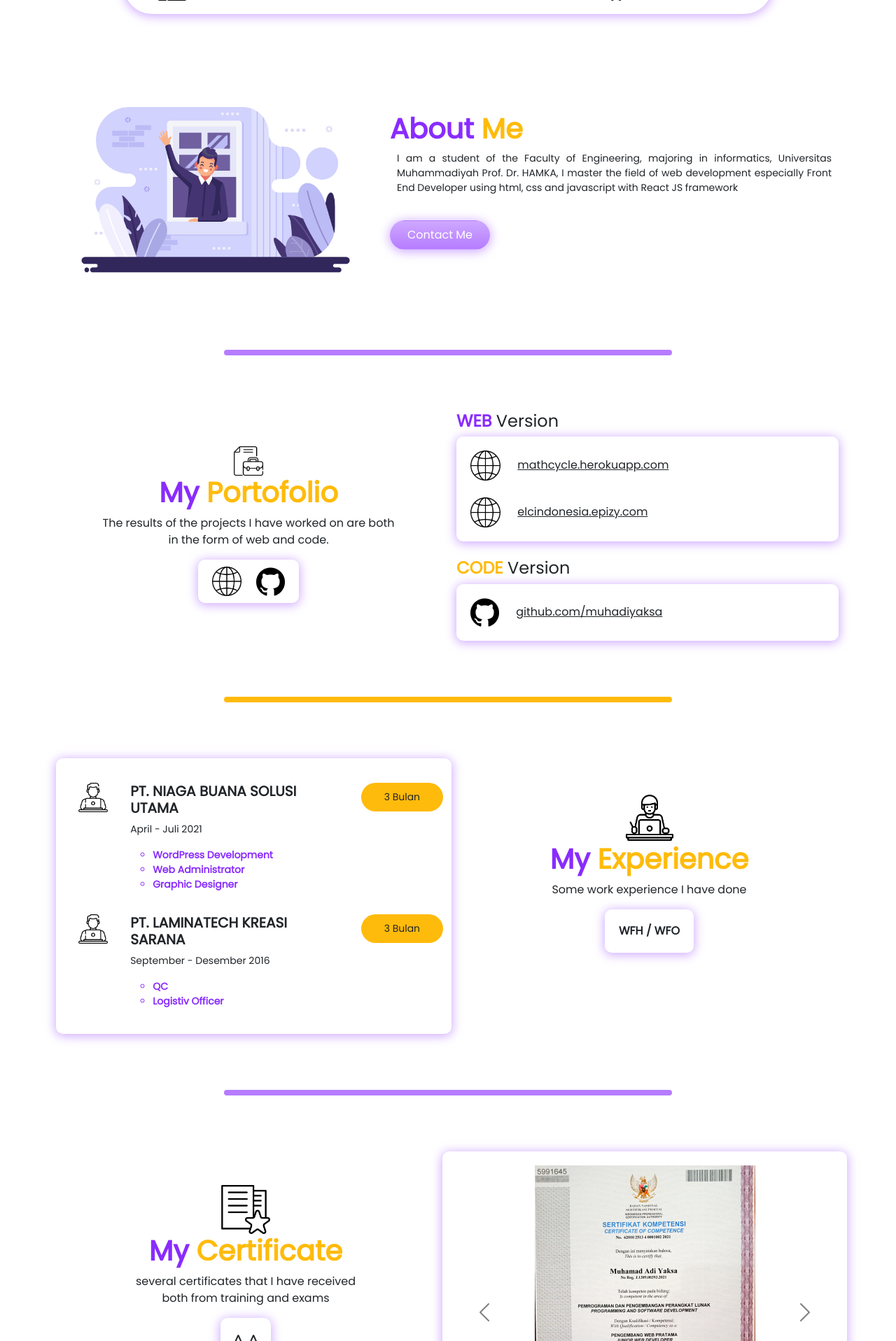
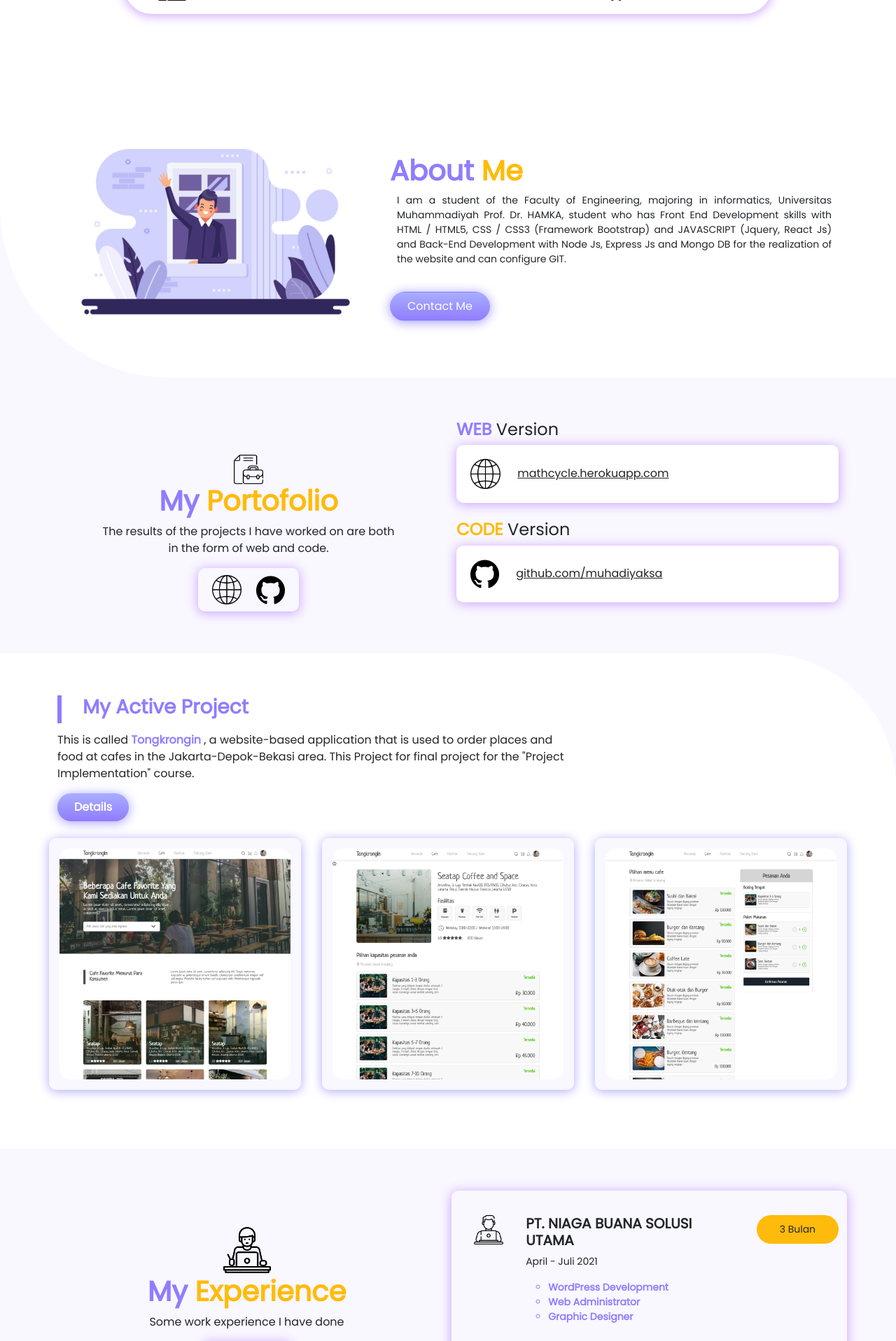
Before and after one commit to muhadiyaksa/portofolio-app, a PHP site: page / in a window 1280 px wide. Shown: the part 723-2640 px from the top of the page at 70% size. Run offline with PHP 8.4, Linux system fonts and the light colour scheme; some libraries are stand-ins or nearby versions.

Commit message:
Deploy Porto

```diff
--- a/index.html
+++ b/index.html
@@ -14,6 +14,13 @@
 
     <!-- font -->
     <link href="https://fonts.googleapis.com/css2?family=Poppins&display=swap" rel="stylesheet" />
+
+    <!-- BOOTSTRAP ICON -->
+    <link rel="stylesheet" href="https://cdn.jsdelivr.net/npm/bootstrap-icons@1.7.2/font/bootstrap-icons.css" />
+
+    <!-- ANIMASI -->
+    <link rel="stylesheet" href="https://cdnjs.cloudflare.com/ajax/libs/animate.css/4.1.1/animate.min.css" />
+
     <title>Muh.adiyaksa</title>
   </head>
   <body>
@@ -29,7 +36,7 @@
             <a class="nav-link hoverlink" href="#certificate">Certificate</a>
             <a class="nav-link hoverlink" href="#experience">Experience</a>
           </div>
-          <a class="nav-link"><button class="btn tombolungu rounded-pill text-white px-4 py-2">Contact Me</button></a>
+          <a href="#contactme" class="nav-link"><button class="btn tombolungu rounded-pill text-white px-4 py-2">Contact Me</button></a>
         </div>
       </div>
     </nav>
@@ -46,7 +53,7 @@
           <div class="col-lg imageprofile">
             <img src="image/muhadiyaksa.png" alt="Muhamad Adi Yaksa" />
             <button class="btn tombol py-2 px-4 rounded-pill bg-white location">East Jakarta</button>
-            <button class="btn tombol py-2 px-4 rounded-pill bg-white profesi">Front End Developer</button>
+            <button class="btn tombol py-2 px-4 rounded-pill bg-white profesi">Web Developer</button>
             <button class="btn tombol py-2 px-4 rounded-pill bg-white usia">21 th</button>
           </div>
         </div>
@@ -77,25 +84,28 @@
       </div>
     </div>
 
+    <section id="about">
+      <img src="icon/hiasan1.png" alt="hiasan" class="img-fluid hiasan" />
+
       <div class="container">
         <div class="row aboutme">
-        <div class="col-lg vector">
+          <div class="col-lg vector animate__animated">
             <img src="image/aboutme.png" alt="About Me" />
           </div>
-        <div class="col-lg-7 mx-auto konten">
+          <div class="col-lg-7 mx-auto konten animate__animated">
             <h1><span class="ungu">About</span><span class="oren"> Me</span></h1>
             <p>
-            I am a student of the Faculty of Engineering, majoring in informatics, Universitas Muhammadiyah Prof. Dr. HAMKA, I master the field of web development especially Front End Developer using html, css and javascript with React JS
-            framework
+              I am a student of the Faculty of Engineering, majoring in informatics, Universitas Muhammadiyah Prof. Dr. HAMKA, student who has Front End Development skills with HTML / HTML5, CSS / CSS3 (Framework Bootstrap) and JAVASCRIPT
+              (Jquery, React Js) and Back-End Development with Node Js, Express Js and Mongo DB for the realization of the website and can configure GIT.
             </p>
             <button class="btn tombolungu px-4 py-2 rounded-pill text-white mt-3">Contact Me</button>
           </div>
         </div>
       </div>
+    </section>
 
-    <div class="kotak kotakungu"></div>
-
-    <div class="container" id="portofolio">
+    <section id="portofolio">
+      <div class="container">
         <div class="row">
           <div class="col-lg porto">
             <img src="icon/portfolio.png" alt="" class="judul" />
@@ -111,18 +121,14 @@
           </div>
           <div class="col-lg">
             <h4><span class="ungu">WEB</span> Version</h4>
-          <div class="portoweb mb-4">
-            <div class="itemporto mb-4">
+            <div class="portoweb mb-4 bg-white">
+              <div class="itemporto">
                 <img src="icon/webporto.png" alt="" />
                 <a href="https://mathcycle.herokuapp.com" target="blank" class="text-dark">mathcycle.herokuapp.com</a>
               </div>
-            <div class="itemporto text-dark">
-              <img src="icon/webporto.png" alt="" />
-              <a href="https://elcindonesia.epizy.com" target="blank" class="text-dark">elcindonesia.epizy.com</a>
-            </div>
             </div>
             <h4><span class="oren">CODE</span> Version</h4>
-          <div class="portoweb">
+            <div class="portoweb bg-white">
               <div class="itemporto">
                 <img src="icon/github.png" alt="" />
                 <a href="https://github.com/muhadiyaksa" target="blank" class="text-dark">github.com/muhadiyaksa</a>
@@ -131,12 +137,52 @@
           </div>
         </div>
       </div>
+    </section>
 
-    <div class="kotak kotakoren"></div>
+    <section id="project">
+      <img src="icon/hiasan2.png" alt="hiasan" class="img-fluid hiasan-sec" />
+      <div class="container">
+        <div class="batas">
+          <div class="garis"></div>
+          <h3 class="ungu">My Active Project</h3>
+        </div>
+        <div class="row">
+          <div class="col-md-8">
+            <p class="keterangan">
+              This is called <strong class="ungu">Tongkrongin</strong> , a website-based application that is used to order places and food at cafes in the Jakarta-Depok-Bekasi area. This Project for final project for the "Project
+              Implementation" course.
+            </p>
+            <button class="tombolungu py-2 px-4 border-0 rounded-pill mb-4" data-bs-toggle="modal" data-bs-target="#exampleModal">Details</button>
+          </div>
+          <div class="col-md-7"></div>
+        </div>
+        <div class="row mb-4">
+          <div class="col-md image animate__animated">
+            <img src="image/proyek1.png" alt="proyek1" class="img-fluid" />
+          </div>
+          <div class="col-md image animate__animated">
+            <img src="image/proyek3.png" alt="proyek1" class="img-fluid" />
+          </div>
+          <div class="col-md image animate__animated">
+            <img src="image/proyek4.png" alt="proyek1" class="img-fluid" />
+          </div>
+        </div>
+      </div>
+    </section>
+    <!-- <div class="kotak kotakoren"></div> -->
 
-    <div class="container" id="experience">
-      <div class="row workexperience">
-        <div class="col-lg work">
+    <section id="experience">
+      <div class="container">
+        <div class="row">
+          <div class="col-md experience">
+            <img src="icon/workexperience.png" alt="Work Experience" class="judul" />
+            <h1><span class="ungu">My </span><span class="oren">Experience</span></h1>
+            <p>Some work experience I have done</p>
+            <div class="itemicon">
+              <span class="fw-bold">WFH / WFO</span>
+            </div>
+          </div>
+          <div class="col-md work">
             <div class="row">
               <div class="col-lg-2">
                 <img src="icon/workitem.png" alt="" class="small" />
@@ -171,64 +217,54 @@
               </div>
             </div>
           </div>
-        <div class="col-lg experience">
-          <img src="icon/workexperience.png" alt="Work Experience" class="judul" />
-          <h1><span class="ungu">My </span><span class="oren">Experience</span></h1>
-          <p>Some work experience I have done</p>
-          <div class="itemicon">
-            <span class="fw-bold">WFH / WFO</span>
+        </div>
+      </div>
+    </section>
+
+    <section id="certificate">
+      <div class="kotaksertif">
+        <div class="container">
+          <div class="batas">
+            <div class="garis"></div>
+            <h3 class="ungu">My Certificates</h3>
+          </div>
+          <div class="row">
+            <div class="col-md-8">
+              <p class="keterangan">several certificates that I have received both from training and exams</p>
+            </div>
+            <div class="col-md-7"></div>
+          </div>
+          <div class="row mb-4">
+            <div class="col-md image animate__animated">
+              <img src="image/bpptik.jpg" alt="proyek1" class="img-fluid" />
+            </div>
+            <div class="col-md image animate__animated">
+              <img src="image/SertifPrlatihn.jpg" alt="proyek1" class="img-fluid" />
+            </div>
+            <div class="col-md image animate__animated">
+              <img src="image/sertifJuara1.jpg" alt="proyek1" class="img-fluid" />
             </div>
           </div>
         </div>
       </div>
+    </section>
 
-    <div class="kotak kotakungu"></div>
-
-    <div class="kotaksertif" id="certificate">
+    <section id="contactme">
       <div class="container">
-        <div class="row certificate">
-          <div class="col-lg text-center pt-5 mb-5">
-            <img src="icon/certificate.png" alt="" class="judul" />
-            <h1><span class="ungu">My </span><span class="oren">Certificate</span></h1>
-            <p>several certificates that I have received <br />both from training and exams</p>
+        <div class="row pt-5">
+          <div class="col-md text-center pt-4">
+            <img src="icon/contactme.png" alt="contactme" class="judul" />
+            <h1><span class="ungu">Contact</span><span class="oren"> Me</span></h1>
+            <p>contact the listed contact if you need me.</p>
             <div class="itemicon">
-              <span class="fw-bold">^_^</span>
+              <span class="fw-bold">Find Me</span>
             </div>
           </div>
-          <div class="col-lg certif">
-            <div id="carouselExampleControls" class="carousel carousel-dark slide" data-bs-ride="carousel">
-              <div class="carousel-inner">
-                <div class="carousel-item active">
-                  <img src="image/sertif_kompetensi_jwb.png" class="d-block" alt="sertif kompetensi" />
-                </div>
-                <div class="carousel-item">
-                  <img src="image/sertif_javascript.png" class="d-block w-100" alt="sertif javascript" />
-                </div>
-                <div class="carousel-item">
-                  <img src="image/sertif_htmlcss.png" class="d-block w-100" alt="sertif html css" />
-                </div>
-              </div>
-              <button class="carousel-control-prev" type="button" data-bs-target="#carouselExampleControls" data-bs-slide="prev">
-                <span class="carousel-control-prev-icon" aria-hidden="true"></span>
-                <span class="visually-hidden">Previous</span>
-              </button>
-              <button class="carousel-control-next" type="button" data-bs-target="#carouselExampleControls" data-bs-slide="next">
-                <span class="carousel-control-next-icon" aria-hidden="true"></span>
-                <span class="visually-hidden">Next</span>
-              </button>
-            </div>
-          </div>
-        </div>
-      </div>
-    </div>
-
-    <div class="container">
-      <div class="row pt-5 contactme">
-        <div class="col-lg kontak">
+          <div class="col-md kontak">
             <table>
               <tr>
                 <td>
-                <img src="icon/whatsapp.png" alt="whatsapp" />
+                  <h2><i class="bi bi-whatsapp"></i></h2>
                 </td>
                 <td>
                   <a href="https://wa.me/+6287893319521" target="blank">Muhamad Adi Yaksa</a>
@@ -236,7 +272,7 @@
               </tr>
               <tr>
                 <td>
-                <img src="icon/gmail.png" alt="gmail" />
+                  <h2><i class="bi bi-envelope"></i></h2>
                 </td>
                 <td>
                   <a href="mailto:muhadiyaksa@gmail.com" target="blank">muhadiyaksa@gmail.com</a>
@@ -244,7 +280,7 @@
               </tr>
               <tr>
                 <td>
-                <img src="icon/linkedin.png" alt="linkedin" />
+                  <h2><i class="bi bi-linkedin"></i></h2>
                 </td>
                 <td>
                   <a href="https://linkedin.com/in/muhadiyaksa" target="blank">Muhamad Adi Yaksa</a>
@@ -252,7 +288,7 @@
               </tr>
               <tr>
                 <td>
-                <img src="icon/instagram.png" alt="instagram" />
+                  <h2><i class="bi bi-instagram"></i></h2>
                 </td>
                 <td>
                   <a href="https://instagram.com/muhadi_yaksa" target="blank">@muhadi_yaksa</a>
@@ -260,7 +296,7 @@
               </tr>
               <tr>
                 <td>
-                <img src="icon/twitter.png" alt="twitter" />
+                  <h2><i class="bi bi-twitter"></i></h2>
                 </td>
                 <td>
                   <a href="https://twitter.com/muhadi_yaksa" target="blank">@muhadi_yaksa</a>
@@ -270,21 +306,70 @@
 
             <a href=""></a>
           </div>
-        <div class="col-lg text-center pt-4">
-          <img src="icon/contactme.png" alt="contactme" class="judul" />
-          <h1><span class="ungu">Contact</span><span class="oren"> Me</span></h1>
-          <p>contact the listed contact if you need me.</p>
-          <div class="itemicon">
-            <span class="fw-bold">Find Me</span>
         </div>
       </div>
-      </div>
-    </div>
+    </section>
 
     <div class="footer">
       <div class="container">
         <p>Thank You</p>
         <p>Regards, Muhamad Adi Yaksa</p>
+      </div>
+    </div>
+
+    <!-- Modal -->
+    <div class="modal fade" id="exampleModal" tabindex="-1" aria-labelledby="exampleModalLabel" aria-hidden="true">
+      <div class="modal-dialog modal-dialog-centered modal-dialog-scrollable">
+        <div class="modal-content">
+          <div class="modal-header">
+            <h5 class="modal-title" id="exampleModalLabel">Details</h5>
+            <button type="button" class="btn-close" data-bs-dismiss="modal" aria-label="Close"></button>
+          </div>
+          <div class="modal-body">
+            <table class="table">
+              <tr>
+                <td>Name</td>
+                <td>:</td>
+                <td>Tongkrongin</td>
+              </tr>
+              <tr>
+                <td>Time</td>
+                <td>:</td>
+                <td>Oktober - Now</td>
+              </tr>
+              <tr>
+                <td>Job Desc</td>
+                <td>:</td>
+                <td>Full Stack WEB Developer</td>
+              </tr>
+              <tr>
+                <td>Technologies</td>
+                <td>:</td>
+                <td>HTML5, CSS3, Bootstrap ,JavaScript, EJS , Express Js, Node Js, Mongo DB</td>
+              </tr>
+              <tr>
+                <td>Team</td>
+                <td>:</td>
+                <td>Muhamad Adi Yaksa (Web Developer) , Muhamad Rinaldi (UI/UX Designer) , Rismawati (Scrum Master), Supriatman (QA)</td>
+              </tr>
+              <tr>
+                <td>Description</td>
+                <td>:</td>
+                <td>
+                  This is called Tongkrongin, a website-based application that is used to order places such as seats with different categories of seats as well as food at cafes in the Jakarta-Depok-Bekasi area. The application aims to help
+                  the problems of visitors at a cafe who often find the table is full. This project was created using the Node Js, Express Js and Mongo DB stack as the final project for the "Project Implementation" course.
+                </td>
+              </tr>
+              <tr>
+                <td>Link</td>
+                <td>:</td>
+                <td>
+                  <a href="https://github.com/muhadiyaksa/tongkrongin">Check Code From Tongkrongin</a>
+                </td>
+              </tr>
+            </table>
+          </div>
+        </div>
       </div>
     </div>
   </body>
--- a/style.css
+++ b/style.css
@@ -6,22 +6,22 @@
 /* KELAS CSS */
 .tombolungu,
 .tombol {
-  box-shadow: 0px 2px 15px 1px #cea8ff;
+  box-shadow: 0px 2px 15px 1px #aea8ff;
   transition: 0.3s !important;
   font-weight: 600;
 }
 .tombolungu:hover,
 .tombol:hover {
-  box-shadow: 0px 2px 5px 1px #cea8ff;
+  box-shadow: 0px 2px 5px 1px #aea8ff;
   transform: scale(1.05);
 }
 .tombolungu {
-  background-image: linear-gradient(to bottom, #cea8ff, #b67cff);
+  background-image: linear-gradient(to bottom, #a8aeff, #907cff);
   color: white;
 }
 
 .ungu {
-  color: #892cff !important;
+  color: #907cff !important;
   font-weight: 600 !important;
 }
 .oren {
@@ -153,6 +154,17 @@ img.small {
 /* ------------------------------------------------------------------------------------------------------ */
 
 /* ABOUTME */
+#about {
+  padding: 60px 0px;
+  overflow: hidden;
+  position: relative;
+}
+#about img.hiasan {
+  position: absolute;
+  bottom: 0;
+  /* bottom: 300px; */
+  left: 0;
+}
 .aboutme {
   padding-top: 100px;
 }
@@ -177,6 +189,12 @@ img.small {
 
 /* ------------------------------------------------------------------------------------------------------ */
 /* PORTOFOLIO */
+#portofolio,
+#experience {
+  background-color: #f9f7ff;
+  padding: 60px 0px;
+}
+
 img.judul {
   max-width: 70px;
 }
@@ -205,11 +223,56 @@ img.judul {
   margin-right: 20px;
 }
 /* ------------------------------------------------------------------------------------------------------ */
+/* Project */
+#project {
+  padding: 60px 0px;
+  font-family: "Poppins", sans-serif;
+  position: relative;
+}
+
+#project .hiasan-sec {
+  position: absolute;
+  right: 0;
+  top: 0;
+}
+.keterangan {
+  font-size: 16px;
+}
+.batas {
+  display: flex;
+  flex-direction: row;
+  margin-bottom: 10px;
+}
+.batas .garis {
+  margin-right: 30px;
+  height: 40px;
+  width: 6px;
+  background-color: #907cff;
+}
+#project .image {
+  visibility: hidden;
+  box-sizing: border-box;
+  padding: 15px;
+  border-radius: 10px;
+  background-color: #f9f7ff;
+  box-shadow: 0px 2px 15px #aea8ff;
+  transition: 0.3s;
+}
+#project .image:hover {
+  background-color: #d6d9ff;
+  box-shadow: 0px 2px 5px #aea8ff;
+}
+#project .image img {
+  border-radius: 15px;
+}
+#project .image:nth-child(2) {
+  margin: 0px 30px;
+}
+
+/* ------------------------------------------------------------------------------------------------------ */
 /* experience */
-.workexperience {
-  flex-direction: column-reverse;
-}
-.workexperience .experience {
+
+.experience {
   margin-bottom: 50px;
 }
 .work {
@@ -221,7 +284,7 @@ img.judul {
   margin-left: 10px;
   text-align: center;
 }
-.workexperience .bingkaioren {
+.bingkaioren {
   background-color: white;
   text-align: center;
 }
@@ -237,70 +300,35 @@ img.judul {
 }
 /* ------------------------------------------------------------------------------------------------------ */
 /* certif */
+#certificate {
+  padding: 60px 0px;
+}
 .kotaksertif {
   background: linear-gradient(to top, rgb(250, 250, 250), #fff, #fff);
   padding-bottom: 100px;
 }
-.certif img {
-  max-height: 420px;
-  min-height: 420px;
-  margin: 0 auto;
+.kotaksertif .image {
+  visibility: hidden;
+  box-sizing: border-box;
+  padding: 15px;
+  border-radius: 10px;
+  background-color: #f9f7ff;
+  box-shadow: 0px 2px 15px #aea8ff;
+  transition: 0.3s;
+  height: 300px;
+  overflow: hidden;
+  text-align: center;
 }
-.certificate img.jumbo {
-  position: absolute;
-  box-shadow: 0px 2px 10px 1px #e2e2e2;
-  transition: 0.5s;
-  position: absolute;
-  margin-left: auto;
-  margin-right: auto;
-  margin-top: auto;
-  margin-bottom: auto;
-  left: 0;
-  right: 0;
-  top: 0;
-  bottom: 0;
+.kotaksertif .image:hover {
+  background-color: #d6d9ff;
+  box-shadow: 0px 2px 5px #aea8ff;
 }
-
-.certificate .certif {
-  position: relative;
-  box-shadow: 0px 2px 15px 1px #cea8ff;
-  background-color: white;
-  padding: 20px;
-  border-radius: 10px;
-
-  box-sizing: border-box;
-  height: 460px;
+.kotaksertif .image img {
+  height: 100%;
+  align-self: center;
 }
-.container .wadah button.tambah {
-  position: absolute;
-  right: 20px;
-  bottom: 20px;
-}
-.container .wadah button.kurang {
-  position: absolute;
-  left: 20px;
-  bottom: 20px;
-}
-.container .wadah img.kiri,
-.container .wadah img.kanan {
-  position: absolute;
-  top: 200px;
-}
-.container .wadah img.kiri {
-  left: 20px;
-}
-.container .wadah img.kanan {
-  right: 20px;
-}
-.smallcertif {
-  display: flex;
-  margin-top: 30px;
-  justify-content: space-between;
-  flex-wrap: wrap;
-}
-.smallcertif img.thumb {
-  max-height: 180px;
-  box-shadow: 0px 2px 10px 1px #e2e2e2;
+.kotaksertif .image:nth-child(2) {
+  margin: 0px 30px;
 }
 /* ---------------------------------------------------------------------------------------------------- */
 /* kontak */
@@ -389,21 +426,15 @@ img.judul {
   .aboutme .konten {
     text-align: start;
   }
-  .workexperience .bingkaioren {
+  .bingkaioren {
     background-color: #ffbb0b;
     text-align: center;
   }
-  .workexperience {
-    flex-direction: row;
-  }
-  .workexperience .work {
+  .work {
     text-align: start;
   }
   .work ul {
     list-style: circle;
-  }
-  .contactme {
-    flex-direction: row;
   }
 }
 /* ---------------------------------------------------------------------------------------------------- */
```
Also changed, not shown: other parts of style.css (+37 -13 lines), scriptjavascript.js (+67 -21 lines), icon/hiasan1.png (added), icon/hiasan2.png (added), image/SertifPrlatihn.jpg (added), image/bpptik.jpg (added), image/proyek1.png (added), image/proyek2.png (added), image/proyek3.png (added), image/proyek4.png (added), image/sertifJuara1.jpg (added). Lines whose indentation alone changed are shown as unchanged.
